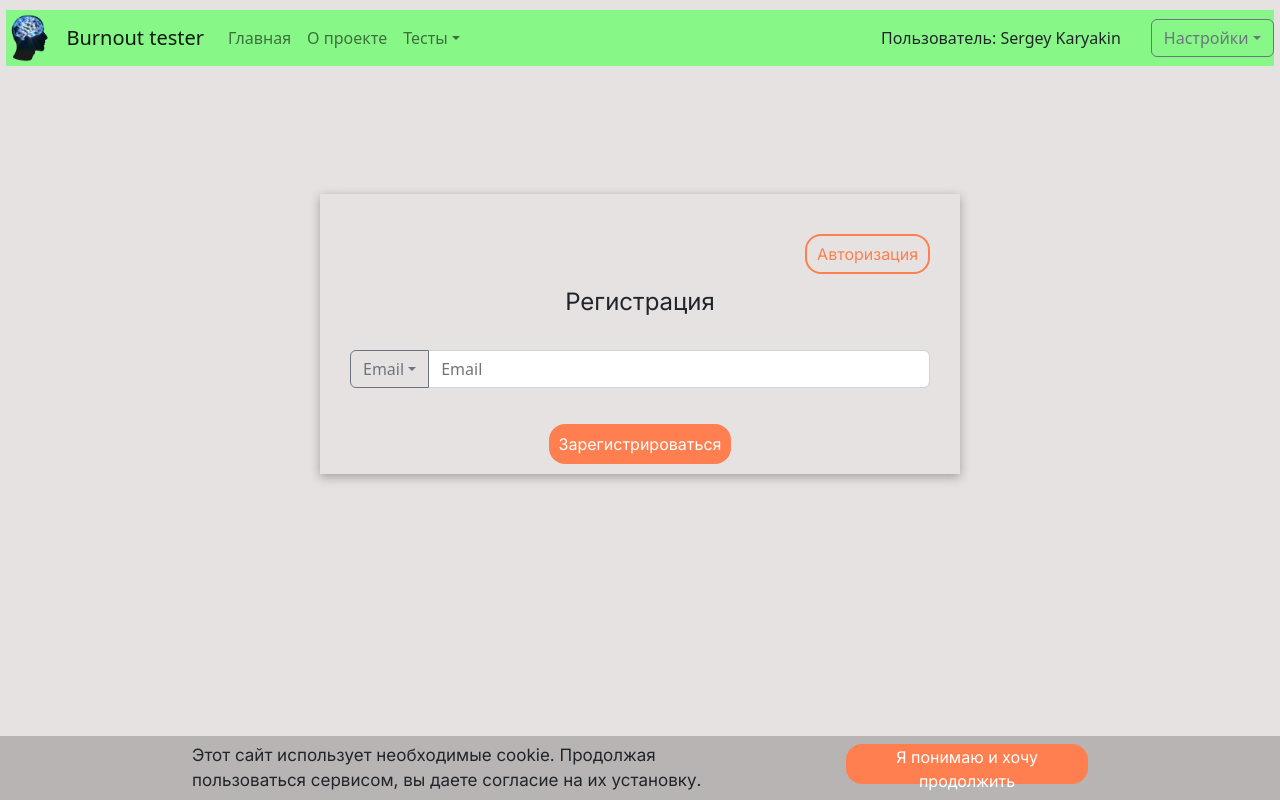
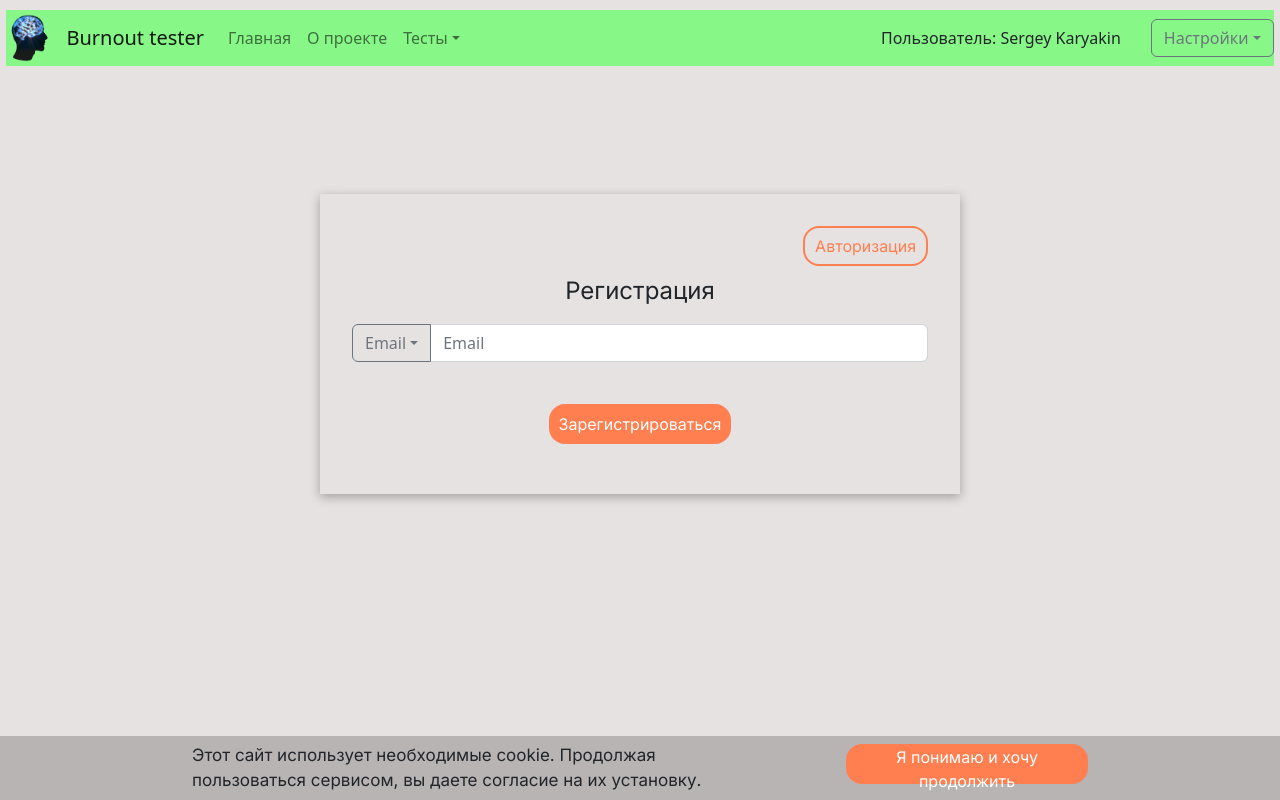
Before and after one commit to burnstopper/User, a React (Create React App) app in the folder user/frontend/: page /signup in a window 1280 px wide. Built offline with nearby package versions, Linux system fonts and the light colour scheme.

Commit message:
edit verification and signup/signin

```diff
--- a/user/frontend/src/components/SignInForm/SignInForm.css
+++ b/user/frontend/src/components/SignInForm/SignInForm.css
@@ -2,40 +2,52 @@
 
 .frame {
     width: 50%;
-    height: 280px;
+    height: 300px;
     display: flex;
     flex-direction: column;
     margin: 10%;
     align-items: center;
     box-shadow: 0px 3px 10px rgba(0, 0, 0, 0.3);
     transition: box-shadow 0.2s ease-out;
-    justify-content: space-evenly;
-    padding: 30px;
+    justify-content: space-between;
+    padding: 2.5%;
 }
 
 .frame:hover {
     box-shadow: 0px 5px 20px rgba(0, 0, 0, 0.5);
 }
 
+.text_and_input {
+    display: flex;
+    flex-direction: column;
+    justify-content: space-around;
+    vertical-align: middle;
+    align-items: center;
+    height: 140px;
+    width: 100%;
+}
+
 .mode_toggle {
     display: flex;
     justify-content: space-around;
     margin-left: auto;
-    padding-bottom: 10px;
-    padding-top: 10px;
+    height: 40px;
 }
+
 .submit {
     display: flex;
+    flex-direction: column;
+    vertical-align: middle;
     justify-content: space-around;
-    padding-bottom: 10px;
-    padding-top: 20px;
+    height: 90px;
+    align-items: center;
 }
 
 .text_general {
     font-family: "Inter";
     font-size: 24px;
     font-weight: 300;
-    padding-bottom: 30px;
+    text-align: center;
 }
 
 #tg {
@@ -57,7 +69,7 @@
     color: white;
     border: none;
     border-radius: 16px;
-    width: 100%;
+    width: fit-content;
     height: 40px;
     align-items: center;
     font-family: 'Inter';
@@ -66,6 +78,7 @@
     padding-left: 10px;
     padding-right: 10px;
 }
+
 .btn_default:hover {
     background-color: #DE6D44;
 }
@@ -76,7 +89,7 @@
     border: 2px solid coral;
     transition-duration: 0.4s;
     border-radius: 16px;
-    width: 100%;
+    width: fit-content;
     height: 40px;
     align-items: center;
     font-family: 'Inter';
--- a/user/frontend/src/components/SignInForm/SignInForm.js
+++ b/user/frontend/src/components/SignInForm/SignInForm.js
@@ -85,7 +85,7 @@ async function handleSubmitClick() {
 
         content = document.getElementById('button_submit');
         content.style.display='none';
-        content = document.getElementById('button_switch_mode');
+        content = document.getElementById('switch_frame');
         content.style.display='none';
 
         content = document.getElementById('button_quiz');
@@ -125,8 +125,12 @@ async function handleSubmitClick() {
     } else if (status === 'success') {
         content = document.getElementById('text_mode');
         content.innerHTML = 'На вашу почту отправлено письмо подтверждения.';
-        content = document.getElementById('button_switch_mode');
+        content = document.getElementById('switch_frame');
         content.style.display='none';
+
+        content = document.getElementById('buttons');
+        content.style.justifyContent='space-between';
+
         content = document.getElementById('button_return');
 
         if (contact_type === 'email') {
@@ -134,7 +138,7 @@ async function handleSubmitClick() {
         } else {
             content.innerHTML = 'Ввести юзернейм заново'
         }
-        content.style.display='flex';
+        content.style.display='block';
         content = document.getElementById('button_submit');
         content.innerHTML = 'Отправить письмо еще раз'
     } else if (status === 'incorrect_format') {
@@ -186,8 +190,11 @@ function handleReturnClick() {
     content = document.getElementById('email');
     content.style.display='flex';
 
-    content = document.getElementById('button_switch_mode');
+    content = document.getElementById('switch_frame');
     content.style.display='flex';
+
+    content = document.getElementById('buttons');
+    content.style.justifyContent='space-around';
 }
 
 const SignInForm = ({ handleClick }) => {
@@ -197,9 +204,10 @@ const SignInForm = ({ handleClick }) => {
         return (
             <div className="content">
                 <div className="frame">
-                    <div className="mode_toggle">
+                    <div className="mode_toggle" id="switch_frame">
                         <button className="btn_outline" id="button_switch_mode" onClick={switchMode}>Авторизация</button>
                     </div>
+                    <div className="text_and_input">
                         <div className="text_general" id="text_mode">
                             Регистрация
                         </div>
@@ -212,11 +220,11 @@ const SignInForm = ({ handleClick }) => {
                             </ul>
                             <input type="text" className="form-control" placeholder="Email" id="email_input" aria-label="Text input with dropdown button"/>
                         </div>
-                    <div className="submit">
+                    </div>
+                    <div className="submit" id="buttons">
                         <button className="btn_default" id="button_submit" onClick={handleSubmitClick}>
                             Зарегистрироваться
                         </button>
-                    </div>
                         <button className="btn_default" id="button_return" onClick={handleReturnClick}>
                             Ввести почту заново
                         </button>
@@ -225,15 +233,17 @@ const SignInForm = ({ handleClick }) => {
                         </button>
                     </div>
                 </div>
+            </div>
         )
     } else {
         mode = 'login';
         return (
             <div className="content">
                 <div className="frame">
-                    <div className="mode_toggle">
+                    <div className="mode_toggle" id="switch_frame">
                         <button className="btn_outline" id="button_switch_mode" onClick={switchMode}>Регистрация</button>
                     </div>
+                    <div className="text_and_input">
                         <div className="text_general" id="text_mode">
                             Авторизация
                         </div>
@@ -246,11 +256,11 @@ const SignInForm = ({ handleClick }) => {
                             </ul>
                             <input type="text" className="form-control" placeholder="Email" id="email_input" aria-label="Text input with dropdown button"/>
                         </div>
-                    <div className="submit">
+                    </div>
+                    <div className="submit" id="buttons">
                         <button className="btn_default" id="button_submit" onClick={handleSubmitClick}>
                             Авторизоваться
                         </button>
-                    </div>
                         <button className="btn_default" id="button_return" onClick={handleReturnClick}>
                             Ввести почту заново
                         </button>
@@ -259,6 +269,7 @@ const SignInForm = ({ handleClick }) => {
                         </button>
                     </div>
                 </div>
+            </div>
         )
     }
 }
--- a/user/frontend/src/components/Verification/Verification.css
+++ b/user/frontend/src/components/Verification/Verification.css
@@ -2,45 +2,61 @@
 
 .frame {
     width: 50%;
-    height: 280px;
+    height: 300px;
     display: flex;
     flex-direction: column;
     margin: 10%;
     align-items: center;
     box-shadow: 0px 3px 10px rgba(0, 0, 0, 0.3);
     transition: box-shadow 0.2s ease-out;
-    justify-content: space-evenly;
-    padding: 30px;
+    justify-content: space-between;
+    padding: 2.5%;
 }
 
 .frame:hover {
     box-shadow: 0px 5px 20px rgba(0, 0, 0, 0.5);
 }
 
+.text_and_input {
+    display: flex;
+    flex-direction: column;
+    justify-content: space-around;
+    vertical-align: middle;
+    /*height: 60%;*/
+    align-items: center;
+    height: 140px;
+    width: 100%;
+}
+
 .mode_toggle {
     display: flex;
     justify-content: space-around;
     margin-left: auto;
-    padding-bottom: 10px;
-    padding-top: 10px;
+    height: 40px;
 }
+
 .submit {
     display: flex;
+    flex-direction: column;
+    vertical-align: middle;
     justify-content: space-around;
-    padding-bottom: 10px;
-    padding-top: 20px;
+    height: 90px;
+    align-items: center;
 }
 
 .text_general {
     font-family: "Inter";
     font-size: 24px;
     font-weight: 300;
-    padding-bottom: 30px;
     text-align: center;
 }
 
-#button_quiz {
-    display: flex;
+#tg {
+    display: none;
+}
+
+#button_return {
+    display: none;
 }
 
 /* Buttons */
@@ -50,7 +66,7 @@
     color: white;
     border: none;
     border-radius: 16px;
-    width: 100%;
+    width: fit-content;
     height: 40px;
     align-items: center;
     font-family: 'Inter';
@@ -59,6 +75,7 @@
     padding-left: 10px;
     padding-right: 10px;
 }
+
 .btn_default:hover {
     background-color: #DE6D44;
 }
@@ -69,7 +86,7 @@
     border: 2px solid coral;
     transition-duration: 0.4s;
     border-radius: 16px;
-    width: 100%;
+    width: fit-content;
     height: 40px;
     align-items: center;
     font-family: 'Inter';
```
Also changed, not shown: user/frontend/src/components/Verification/Verification.js (+13 -3 lines). Lines whose indentation alone changed are shown as unchanged.
